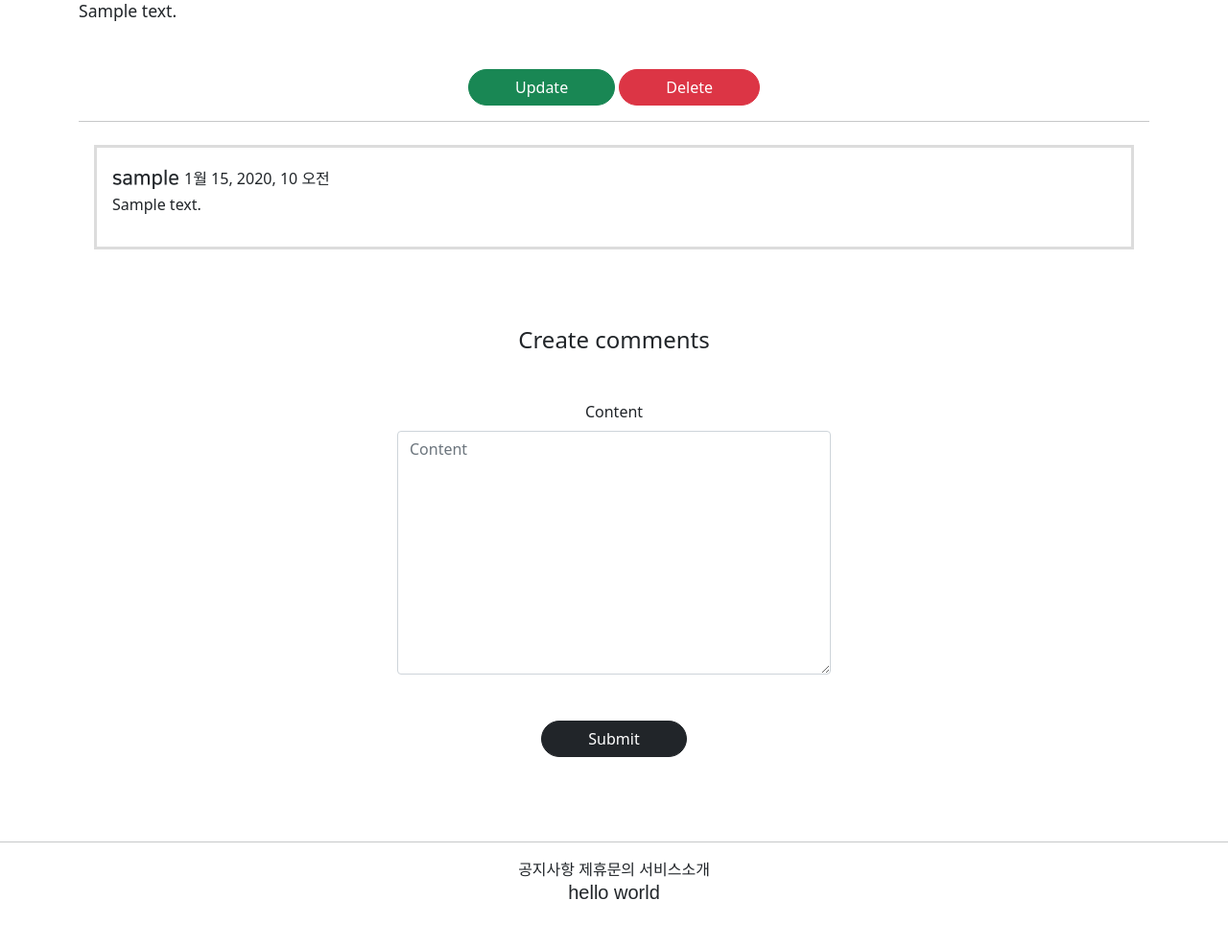
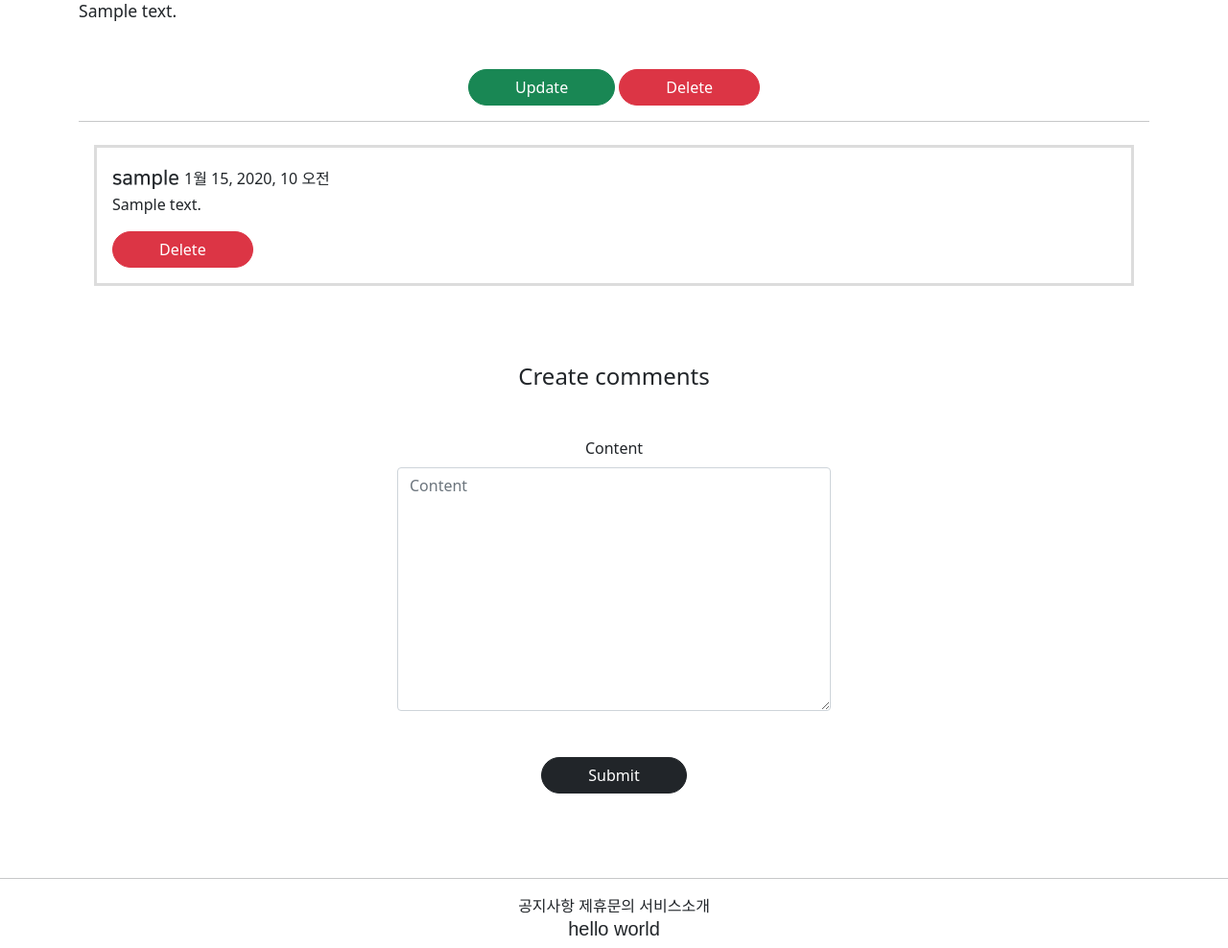
Before and after one commit to dayoorang/third_project, a Django app: page /articles/detail/1 in a window 1280 px wide. Shown: the part 928-1916 px from the top of the page at 96% size. Before the commit the page ends 1865 px from the top, so only its background shows below. Run offline with Django 3.2, Linux system fonts and the light colour scheme; a user stored in the database is signed in; tables that the repository leaves empty hold one stand-in row (values such as "Sample post"); grey boxes marked "Sample" are stand-in pictures; parts of the project's set-up code (start-up, migrations or seed data) failed here and were passed over; some libraries are stand-ins or nearby versions; some web fonts are replaced.

Commit message:
8/11 third_project commit 3

```diff
--- a/articleapp/templates/articleapp/detail.html
+++ b/articleapp/templates/articleapp/detail.html
@@ -45,7 +45,16 @@
                         {{ comment.content }}
                     </p>
                 </div>
-
+                {% if comment.writer == user %}
+                <div>
+                    <div>
+                        <a href="{% url 'commentapp:delete' comment.pk %}"
+                        class="btn btn-danger rounded-pill px-5">
+                          Delete
+                        </a>
+                    </div>
+                </div>
+                {% endif %}
 
 
         </div>
--- a/commentapp/templates/commentapp/delete.html
+++ b/commentapp/templates/commentapp/delete.html
@@ -7,7 +7,7 @@
         <h4>Delete</h4>
     </div>
     <div>
-        <form action = "{% url 'commentapp:delete' target_comment.pk%}" method="POST">
+        <form action = "{% url 'commentapp:delete' target_comment.pk %}" method="POST">
             {% csrf_token %}
             <div class="m-5">
                 <input type="submit" class="btn btn-danger rounded-pill px-5">
--- a/commentapp/urls.py
+++ b/commentapp/urls.py
@@ -6,6 +6,6 @@ from commentapp.views import CommentCreateView, CommentDeleteView
 app_name = 'commentapp'
 urlpatterns = [
     path('create/', CommentCreateView.as_view(), name = 'create'),
-    path('delete/', CommentDeleteView.as_view(), name='delete'),
+    path('delete/<int:pk>', CommentDeleteView.as_view(), name='delete'),
 
 ]
```
Lines whose indentation alone changed are shown as unchanged.
